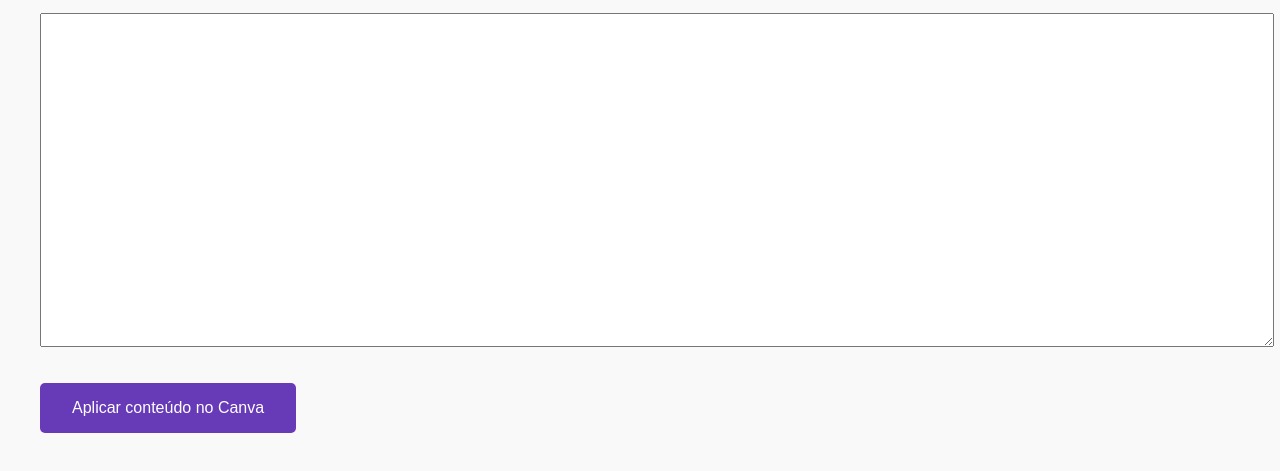
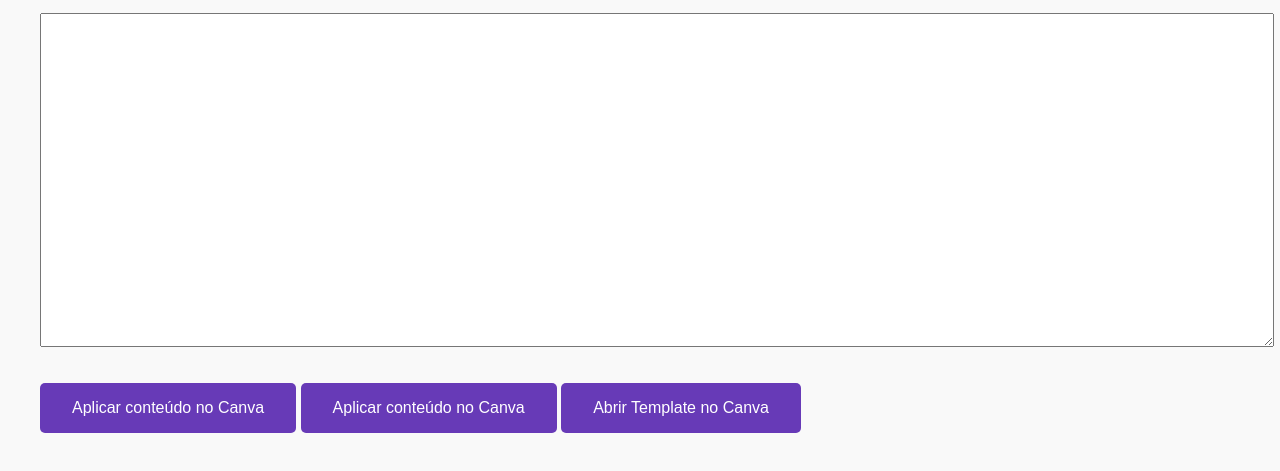
Before and after one commit to johhansss/Carrossel-Canva, a plain HTML site: page index.html in a window 1280 px wide. Shown: the part 141-612 px from the top of the page. Drawn offline with Linux system fonts and the light colour scheme.

Commit message:
inclui botão para abrir template no Canva

```diff
--- a/index.html
+++ b/index.html
@@ -18,6 +18,10 @@
   <p>Cole abaixo o conteúdo com nomes como <code>slide1_title</code>, <code>slide2_body</code>, etc.</p>
   <textarea id="input"></textarea>
   <button class="btn" onclick="aplicarTextoNoCanva()">Aplicar conteúdo no Canva</button>
+  <button class="btn" onclick="aplicarTextoNoCanva()">Aplicar conteúdo no Canva</button>
+  <a class="btn btn-secondary" href="https://www.canva.com/design/DAGj9R0WhxU/2x2esrgg3_yW2Owan-rFAQ/view?utm_content=DAGj9R0WhxU&utm_campaign=designshare&utm_medium=link&utm_source=publishsharelink&mode=preview" target="_blank">
+    Abrir Template no Canva
+  </a>
 
   <script>
     async function aplicarTextoNoCanva() {
```
